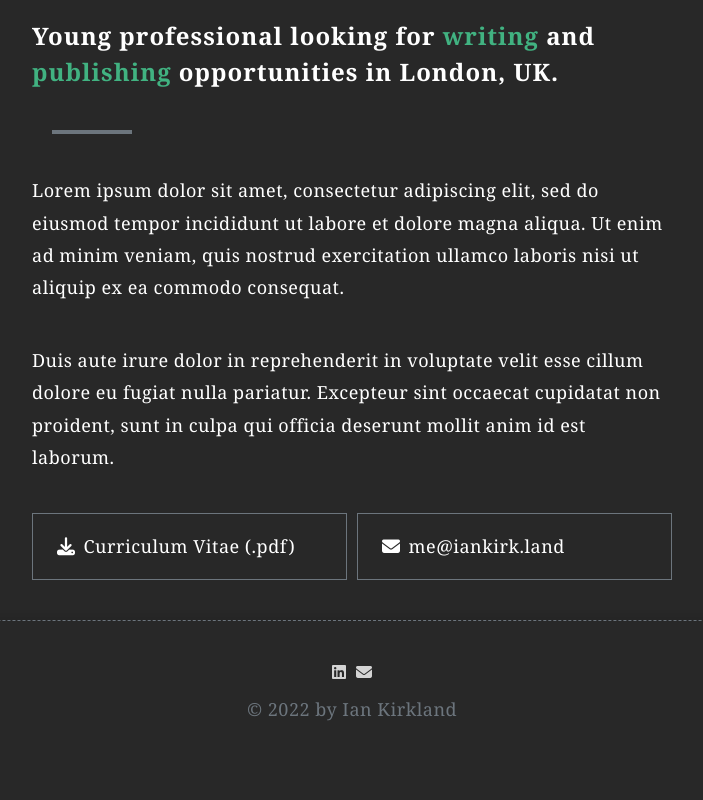
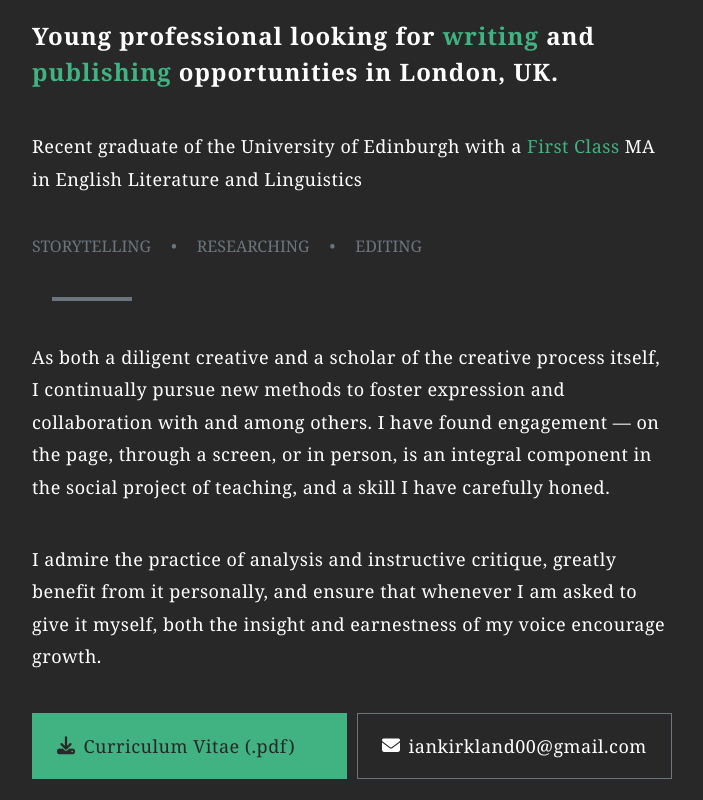
Before and after one commit to olinkirkland/ian-website, a React (Create React App) app: page / in a window 1280 px wide. Shown: the part 620-1420 px from the top of the page, without its empty margins (288-991 px from the left). Before the commit the page ends 1385 px from the top, so only its background shows below. Built offline with nearby package versions, Linux system fonts and the light colour scheme.

Commit message:
Some styling, content changes

```diff
--- a/src/components/SocialLinks.jsx
+++ b/src/components/SocialLinks.jsx
@@ -6,12 +6,17 @@ export default function SocialLinks() {
         <a
           href="https://www.linkedin.com/in/ian-kirkland-6595ab215/"
           target="_blank"
+          rel="noopener noreferrer"
         >
           <i className="fab fa-linkedin"></i>
         </a>
       </li>
       <li>
-        <a href="mailto:me@iankirk.land" target="_blank">
+        <a
+          href="mailto:me@iankirk.land"
+          target="_blank"
+          rel="noopener noreferrer"
+        >
           <i className="fas fa-envelope"></i>
         </a>
       </li>
--- a/src/components/pages/Home.jsx
+++ b/src/components/pages/Home.jsx
@@ -1,11 +1,22 @@
-import React, { useState } from 'react';
+import React, { useEffect } from 'react';
 
 export default function Home() {
-  const [posts, setPosts] = useState([]);
+  useEffect(() => {
+    // Get all elements with 'hidden' class
+    const hiddenEls = document.getElementsByClassName('hidden');
+    // Loop through all elements and remove the 'hidden' class every 0.2s
+    for (let i = 0; i < hiddenEls.length; i++) {
+      setTimeout(() => {
+        console.log(hiddenEls[i]);
+        // Remove hidden class from hiddenEls[i]
+        hiddenEls[i].classList.remove('hidden');
+      }, i * 200);
+    }
+  }, []);
 
   return (
     <section className="home">
-      <div className="text-box">
+      <div className="text-box hidden">
         <div className="header">
           <img
             id="profile"
@@ -13,30 +24,43 @@ export default function Home() {
             alt="An illustration of Ian Kirkland"
           />
           <h1>
-            Hi, I'm Ian Kirkland<span class="theme">.</span>
+            Hi, I'm Ian Kirkland<span className="theme">.</span>
           </h1>
         </div>
         <h2>
-          Young professional looking for <span class="theme">writing</span> and
-          <span class="theme"> publishing</span> opportunities in London, UK.
+          Young professional looking for <span className="theme">writing</span>{' '}
+          and
+          <span className="theme"> publishing</span> opportunities in London,
+          UK.
         </h2>
+        <p>
+          Recent graduate of the University of Edinburgh with a{' '}
+          <span className="theme">First Class</span> MA in English Literature
+          and Linguistics
+        </p>
+        <ul className="skills">
+          <li>Storytelling</li>
+          <li>Researching</li>
+          <li>Editing</li>
+        </ul>
         <hr />
         <p>
-          Lorem ipsum dolor sit amet, consectetur adipiscing elit, sed do
-          eiusmod tempor incididunt ut labore et dolore magna aliqua. Ut enim ad
-          minim veniam, quis nostrud exercitation ullamco laboris nisi ut
-          aliquip ex ea commodo consequat.
+          As both a diligent creative and a scholar of the creative process
+          itself, I continually pursue new methods to foster expression and
+          collaboration with and among others. I have found engagement — on the
+          page, through a screen, or in person, is an integral component in the
+          social project of teaching, and a skill I have carefully honed.
         </p>
         <p>
-          Duis aute irure dolor in reprehenderit in voluptate velit esse cillum
-          dolore eu fugiat nulla pariatur. Excepteur sint occaecat cupidatat non
-          proident, sunt in culpa qui officia deserunt mollit anim id est
-          laborum.
+          I admire the practice of analysis and instructive critique, greatly
+          benefit from it personally, and ensure that whenever I am asked to
+          give it myself, both the insight and earnestness of my voice encourage
+          growth.
         </p>
         <ul id="home-links">
           <li>
             <a
-              className="button"
+              className="button cta"
               href="assets/ian-kirkland-cv.pdf"
               download="ian-kirkland-cv.pdf"
             >
@@ -45,9 +69,9 @@ export default function Home() {
             </a>
           </li>
           <li>
-            <a className="button" href="mailto:me@iankirk.land">
+            <a className="button" href="mailto:iankirkland00@gmail.com">
               <i className="fa-solid fa-envelope"></i>
-              me@iankirk.land
+              iankirkland00@gmail.com
             </a>
           </li>
         </ul>
--- a/src/index.js
+++ b/src/index.js
@@ -1,16 +1,14 @@
-import React, { StrictMode } from 'react';
+import React from 'react';
 import ReactDOM from 'react-dom/client';
 import { BrowserRouter } from 'react-router-dom';
 import App from './App';
+import './css/queries.css';
 import './css/styles.css';
-import './css/queries.css';
 
 const root = ReactDOM.createRoot(document.getElementById('root'));
 
 root.render(
-  <StrictMode>
-    <BrowserRouter>
-      <App />
-    </BrowserRouter>
-  </StrictMode>
+  <BrowserRouter>
+    <App />
+  </BrowserRouter>
 );
--- a/src/scss/styles.scss
+++ b/src/scss/styles.scss
@@ -8,6 +8,11 @@
 
   &:focus {
     outline: none;
+  }
+
+  &:hidden {
+    opacity: 0;
+    transition: opacity 0.3s ease-in-out;
   }
 }
 
@@ -59,6 +64,19 @@ img#profile {
   object-fit: cover;
   object-position: top;
   margin-bottom: 4rem;
+}
+
+ul.skills {
+  display: flex;
+  flex-wrap: wrap;
+  list-style: none;
+  text-transform: uppercase;
+  color: $secondary;
+
+  & > li:not(:last-child)::after {
+    content: '•';
+    margin: 2rem;
+  }
 }
 
 section.home {
@@ -199,13 +217,10 @@ a.button {
   padding: 1.6rem 2.4rem;
   border: 1px solid $secondary;
 
-  &:hover {
-    border: 1px solid $light;
-  }
-
   &.cta {
+    background-color: $primary;
+    border-color: $primary;
     color: $dark;
-    background-color: $primary;
   }
 }
 
```
Also changed, not shown: src/css/styles.css (+1 -1 lines), 1 other file (tests, documents, lock files or other folders).
